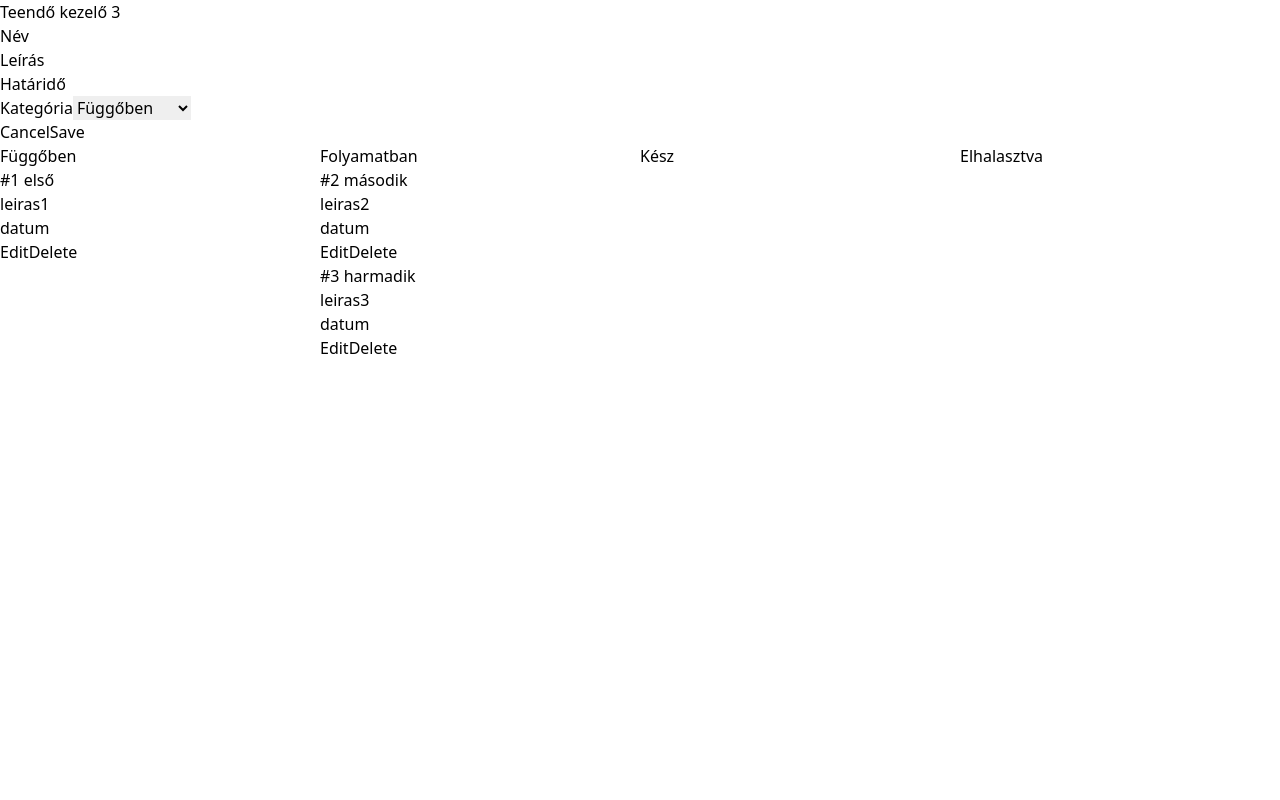
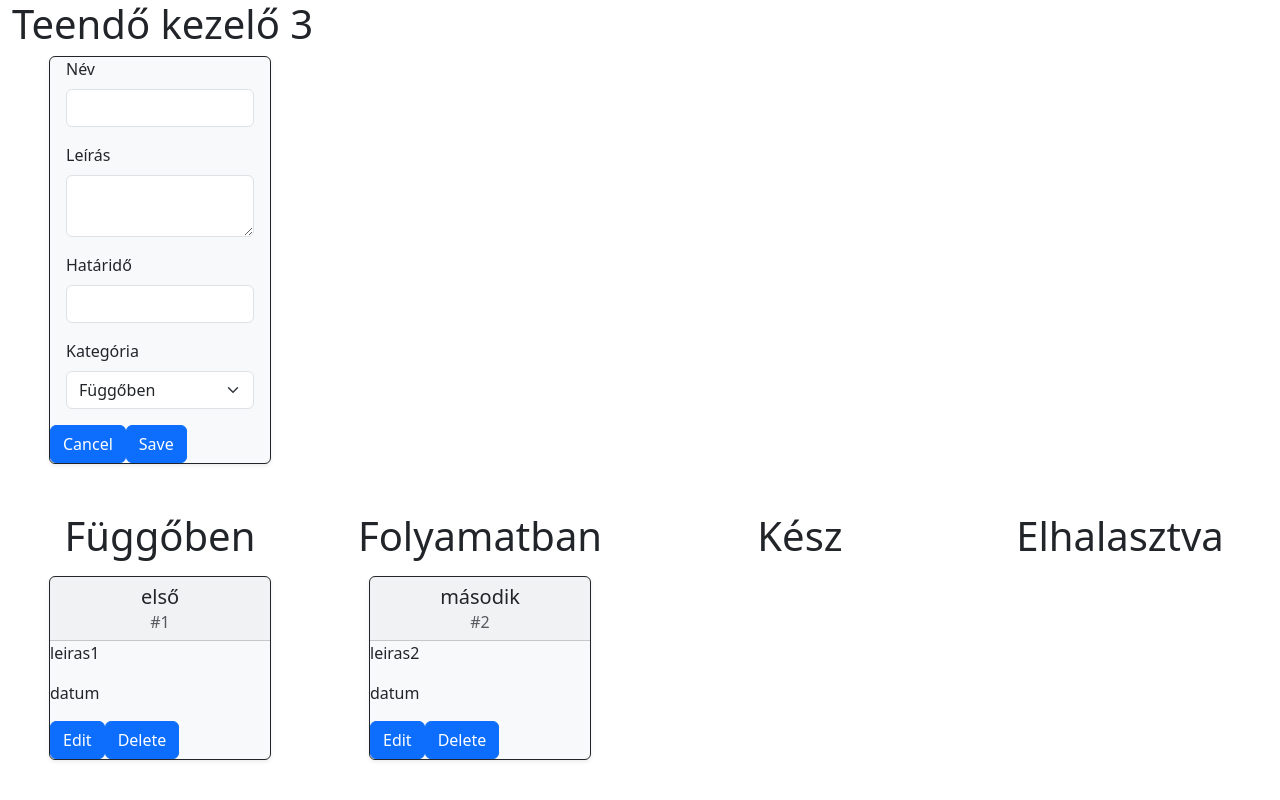
Before and after one commit to adamkapus/kanban-board-frontend, a React (Create React App) app: page / in a window 1280 px wide. Both pictures are taken after a click on the button "Új feladat felvétele". Shown: the top 800 px of the page. Built offline with nearby package versions, Linux system fonts and the light colour scheme.

Commit message:
switched to bootstrap for css

```diff
--- a/src/App.js
+++ b/src/App.js
@@ -52,12 +52,12 @@ function App(props) {
 
 
 
-  function editTask(taskid, newName ){
+  function editTask(taskid, newName, newDescription, newDueDate, newCategory ){
     const editedTaskList = tasks.map(task => {
         if (taskid === task.id) {
           console.log(taskid);
           console.log(newName);
-          return {...task, name: newName}
+          return {...task, name: newName, description : newDescription, dueDate : newDueDate, category : newCategory}
         }
         return task;
       });
@@ -87,7 +87,7 @@ function App(props) {
 
   }
   return (
-    <div >
+    <div class="container-fluid " >
       <h1>Teendő kezelő {tasks.length}</h1>
       <ActivityAdder addTask={addTask} />
       <CategoryManager tasks={tasks} editTask={editTask} deleteTask={deleteTask}/>
--- a/src/components/ActivityAdder.js
+++ b/src/components/ActivityAdder.js
@@ -42,55 +42,63 @@ function ActivityAdder(props) {
   }
 
     const editingTemplate = (
+      <div className="card shadow-sm mb-5 bg-light border-dark mx-auto w-75">
   <form  onSubmit={handleSubmit}>
-    <p>
 
-      <label  htmlFor="name">
+
+    <div class="mb-3 mx-3">
+      <label  htmlFor="name" className="form-label">
         Név
       </label>
       <input
         id="name"
         type="text"
+        className="form-control"
         value={newName}
         onChange={onNameChanged}
       />
-      </p>
+      </div>
 
-      <p>
-      <label htmlFor="description">
+      <div class="mb-3 mx-3">
+      <label  htmlFor="description" className="form-label">
         Leírás
       </label>
-      <input
+      <textarea
         id="description"
         type="text"
+        className="form-control"
         value={newDescription}
         onChange={onDescriptionChanged}
       />
-      </p>
+      </div>
 
-      <p>
-      <label htmlFor="dueDate">
+
+
+
+      <div class="mb-3 mx-3">
+      <label htmlFor="dueDate" className="form-label">
         Határidő
       </label>
       <input
         id="dueDate"
         type="text"
+        className="form-control"
         value={newDueDate}
         onChange={onDueDateChanged}
       />
-      </p>
+      </div>
 
-      <p>
-      <label htmlFor="category">
+      <div class="mb-3 mx-3">
+      <label htmlFor="category" className="form-label">
         Kategória
       </label>
-      <select  id="category" value={newCategory} onChange={onCategoryChanged}>
+      <select class="form-select" id="category" value={newCategory} onChange={onCategoryChanged}>
         <option value="Függőben">Függőben</option>
         <option value="Folyamatban">Folyamatban</option>
         <option value="Kész">Kész</option>
         <option value="Elhalasztva">Elhalasztva</option>
       </select>
-      </p>
+      </div>
 
 
 
@@ -100,21 +108,25 @@ function ActivityAdder(props) {
     <div >
     <button
       type="button"
+      class="btn btn-primary"
       onClick={() => setEditing(false)}
     >
       Cancel
     </button>
-      <button type="submit" >
+      <button type="submit"
+       class="btn btn-primary"
+        >
         Save
       </button>
     </div>
   </form>
+  </div>
 
 );
 const viewTemplate = (
   <div>
 
-      <button type="button" onClick={() => setEditing(true)}>
+      <button type="button" className="btn btn-primary rounded-pill" onClick={() => setEditing(true)}>
           Új feladat felvétele
       </button>
 
@@ -123,7 +135,7 @@ const viewTemplate = (
 
 );
 
-  return ( <div  >{isEditing ? editingTemplate : viewTemplate}</div>);
+  return ( <div class=" row justify-content-start"   > <div class="col-3">{isEditing ? editingTemplate : viewTemplate}</div> </div> );
 
 
 
--- a/src/components/Category.js
+++ b/src/components/Category.js
@@ -8,15 +8,17 @@ function Category(props) {
 //const itemek = categoryTasks.map(categoryTask => (<Item data={categoryTask}/>));//id={task.id} name={task.name} description={task.description} dueDate= {task.dueDate}  category={task.category} />);
 
   return (
-  <div>
-      <h1>
+      <div >
+      <h1 className="text-center mb-3">
           {props.name}
       </h1>
+      <div className=" d-flex flex-column  justify-content-center ">
+      {
+          props.tasks.map((categoryTask) => (<Item key={categoryTask.id} data={categoryTask} editTask={props.editTask} deleteTask={props.deleteTask}/>))
+      }
+      </div>
+  </div>
 
-      {
-          props.tasks.map((categoryTask) => (<Item data={categoryTask} editTask={props.editTask} deleteTask={props.deleteTask}/>))
-      }
-  </div>
   );
 }
 
--- a/src/components/CategoryManager.js
+++ b/src/components/CategoryManager.js
@@ -11,17 +11,17 @@ function CategoryManager(props) {
   const elhalasztvaLevoTaskok = props.tasks.filter(CATEGORIES_MAP["Elhalasztva"]);
 
   return (
-    <div >
-        <div className="column" >
+    <div class="row">
+        <div class="col" >
           <Category name="Függőben" tasks={fuggobenLevoTaskok} editTask={props.editTask} deleteTask={props.deleteTask}/>
         </div>
-        <div className="column" >
+        <div class="col" >
           <Category name="Folyamatban" tasks={folyamatbanLevoTaskok} editTask={props.editTask} deleteTask={props.deleteTask}/>
         </div>
-        <div className="column" >
+        <div class="col" >
          <Category name="Kész" tasks={keszLevoTaskok} editTask={props.editTask} deleteTask={props.deleteTask}/>
         </div>
-        <div className="column" >
+        <div class="col" >
           <Category name="Elhalasztva" tasks={elhalasztvaLevoTaskok} editTask={props.editTask} deleteTask={props.deleteTask}/>
         </div>
     </div>
--- a/src/components/Item.js
+++ b/src/components/Item.js
@@ -4,7 +4,29 @@ function Item(props) {
 
     //const [data, setData] = useState(props.data);
     const[isEditing, setEditing] = useState(false);
-    const [newName, setNewName] = useState('');
+    const [newName, setNewName] = useState(props.data.name);
+    const [newDescription, setNewDescription] = useState(props.data.description);
+  const [newDueDate, setnewDueDate] = useState(props.data.dueDate);
+  const [newCategory, setnewCategory] = useState(props.data.category);
+
+
+  function onNameChanged(e) {
+    setNewName(e.target.value);
+    //console.log(e.target.value);
+  }
+  function onDescriptionChanged(e) {
+    setNewDescription(e.target.value);
+    //setNewName(e.target.value);
+    //console.log(e.target.value);
+  }
+  function onDueDateChanged(e) {
+    setnewDueDate(e.target.value);
+    //console.log(e.target.value);
+  }
+  function onCategoryChanged(e) {
+    setnewCategory(e.target.value);
+    //console.log(e.target.value);
+  }
 
     function handleChange(e) {
       setNewName(e.target.value);
@@ -12,63 +34,125 @@ function Item(props) {
 
     function handleSubmit(e) {
       e.preventDefault();
-      props.editTask(props.data.id, newName);
+      props.editTask(props.data.id, newName, newDescription, newDueDate, newCategory);
+      //console.log(newName);
+      //setNewName('');
+      ////setnewDueDate('');
       setEditing(false);
-      //console.log(newName);
-      setNewName("");
 
     }
 
       const editingTemplate = (
         <form  onSubmit={handleSubmit}>
-      <div >
-        <label  htmlFor={props.id}>
-          New name for {props.data.name}
+
+
+        <div class="mb-3 mx-3">
+          <label  htmlFor="name" className="form-label">
+            Név
           </label>
           <input
-          id={props.id}
+            id="name"
             type="text"
+            className="form-control"
             value={newName}
-          onChange={handleChange}
+            onChange={onNameChanged}
           />
           </div>
+
+          <div class="mb-3 mx-3">
+          <label  htmlFor="description" className="form-label">
+            Leírás
+          </label>
+          <textarea
+            id="description"
+            type="text"
+            className="form-control"
+            value={newDescription}
+            onChange={onDescriptionChanged}
+          />
+          </div>
+
+
+
+
+          <div class="mb-3 mx-3">
+          <label htmlFor="dueDate" className="form-label">
+            Határidő
+          </label>
+          <input
+            id="dueDate"
+            type="text"
+            className="form-control"
+            value={newDueDate}
+            onChange={onDueDateChanged}
+          />
+          </div>
+
+          <div class="mb-3 mx-3">
+          <label htmlFor="category" className="form-label">
+            Kategória
+          </label>
+          <select class="form-select" id="category" value={newCategory} onChange={onCategoryChanged}>
+            <option value="Függőben">Függőben</option>
+            <option value="Folyamatban">Folyamatban</option>
+            <option value="Kész">Kész</option>
+            <option value="Elhalasztva">Elhalasztva</option>
+          </select>
+          </div>
+
+
+
+
+
+
         <div >
         <button
           type="button"
+          class="btn btn-primary"
           onClick={() => setEditing(false)}
         >
           Cancel
         </button>
-        <button type="submit" >
+          <button type="submit"
+           class="btn btn-primary"
+            >
             Save
           </button>
         </div>
       </form>
 
+
+
   );
   const viewTemplate = (
+    <div >
+      <div className ="card-header text-center">
+        <h5 class="card-title"> {props.data.name}</h5>
+        <h6 class="card-subtitle text-muted">#{props.data.id}</h6>
+        </div>
+        <p className="card-text" >{props.data.description}</p>
+        <p className="card-text" >{props.data.dueDate}</p>
         <div>
-        <h2 >
-            #{props.data.id} {props.data.name}
-        </h2>
-        <p>{props.data.description}</p>
-        <p>{props.data.dueDate}</p>
-        <button type="button" onClick={() => setEditing(true)}>
+        <button type="button"
+        class="btn btn-primary"
+         onClick={() => setEditing(true)}>
             Edit
         </button>
         <button
             type="button"
+            class="btn btn-primary"
             onClick={() => props.deleteTask(props.data.id)}
           >
             Delete
         </button>
+        </div>
 
 </div>
 
 
   );
 
-    return ( <div key={props.data.id} >{isEditing ? editingTemplate : viewTemplate}</div>);
+    return ( <div className="card w-75 shadow-sm mb-5 bg-light border-dark mx-auto" >{isEditing ? editingTemplate : viewTemplate}</div>);
 
 
 
--- /dev/null
+++ b/src/craco.config.js
@@ -0,0 +1,11 @@
+// craco.config.js
+module.exports = {
+    style: {
+      postcss: {
+        plugins: [
+          require('tailwindcss'),
+          require('autoprefixer'),
+        ],
+      },
+    },
+  }
--- a/src/index.css
+++ b/src/index.css
@@ -12,9 +12,9 @@ code {
     monospace;
 }*/
 
-@tailwind base;
+/*@tailwind base;
 @tailwind components;
-@tailwind utilities;
+@tailwind utilities;*/
 
 .column {
   float: left;
--- a/src/index.js
+++ b/src/index.js
@@ -1,6 +1,7 @@
 import React from 'react';
 import ReactDOM from 'react-dom';
 import './index.css';
+import 'bootstrap/dist/css/bootstrap.css';
 import App from './App';
 
 const DATA = [
```
Also changed, not shown: package.json (+3 -4 lines), 1 other file (tests, documents, lock files or other folders). Lines whose indentation alone changed are shown as unchanged.
